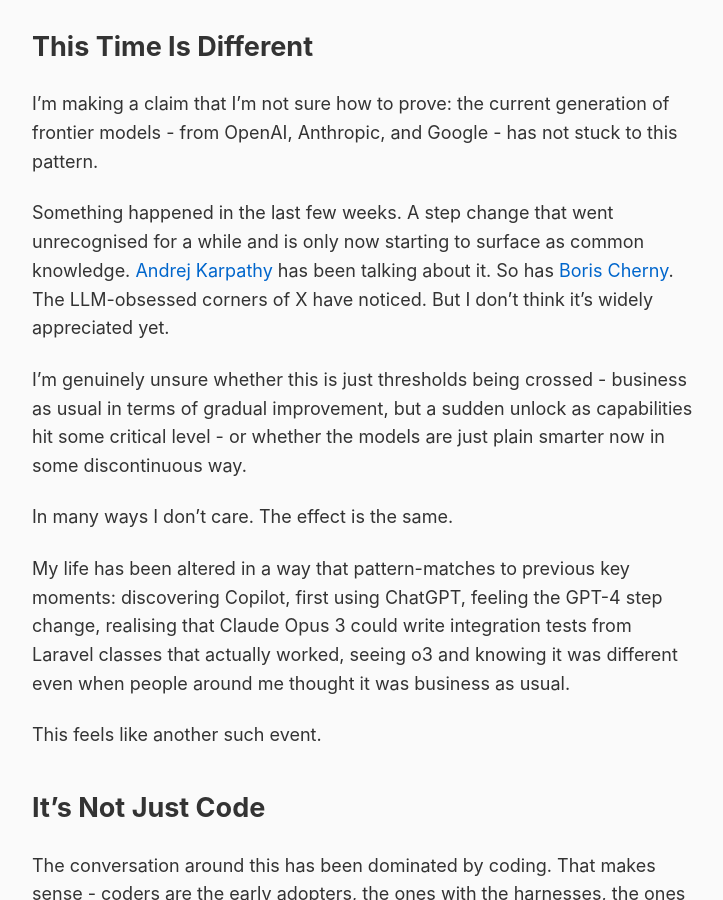
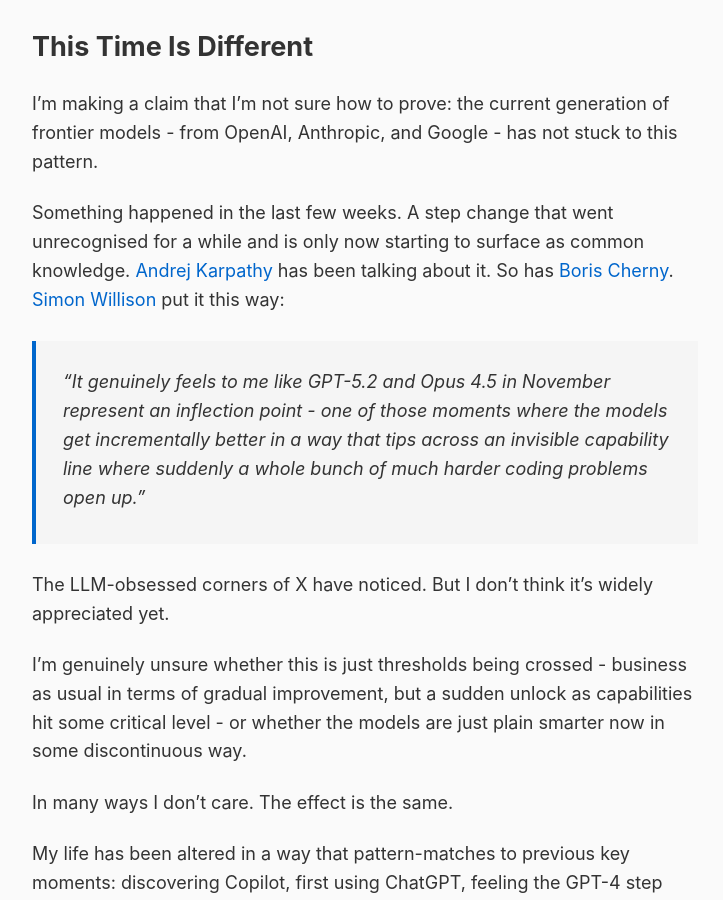
Before and after one commit to rob137/rob137.github.io, a Jekyll site: the page built from _posts/2026-01-02-crossing-the-horizon.md, in a window 1280 px wide and 900 px high, scrolled down 1702 px. Shown: the whole window, without its empty margins (275-998 px from the left). Built offline with Jekyll 4.4.1, drawn with Linux system fonts in a browser that asks for light colours.

Commit message:
Add Simon Willison quote to Crossing the Horizon

```diff
--- a/_posts/2026-01-02-crossing-the-horizon.md
+++ b/_posts/2026-01-02-crossing-the-horizon.md
@@ -36,7 +36,11 @@
 
 I'm making a claim that I'm not sure how to prove: the current generation of frontier models - from OpenAI, Anthropic, and Google - has not stuck to this pattern.
 
-Something happened in the last few weeks. A step change that went unrecognised for a while and is only now starting to surface as common knowledge. [Andrej Karpathy](https://x.com/karpathy) has been talking about it. So has [Boris Cherny](https://x.com/bcherny). The LLM-obsessed corners of X have noticed. But I don't think it's widely appreciated yet.
+Something happened in the last few weeks. A step change that went unrecognised for a while and is only now starting to surface as common knowledge. [Andrej Karpathy](https://x.com/karpathy) has been talking about it. So has [Boris Cherny](https://x.com/bcherny). [Simon Willison](https://x.com/simonw/status/2007904766756880848) put it this way:
+
+> "It genuinely feels to me like GPT-5.2 and Opus 4.5 in November represent an inflection point - one of those moments where the models get incrementally better in a way that tips across an invisible capability line where suddenly a whole bunch of much harder coding problems open up."
+
+The LLM-obsessed corners of X have noticed. But I don't think it's widely appreciated yet.
 
 I'm genuinely unsure whether this is just thresholds being crossed - business as usual in terms of gradual improvement, but a sudden unlock as capabilities hit some critical level - or whether the models are just plain smarter now in some discontinuous way.
 
```
